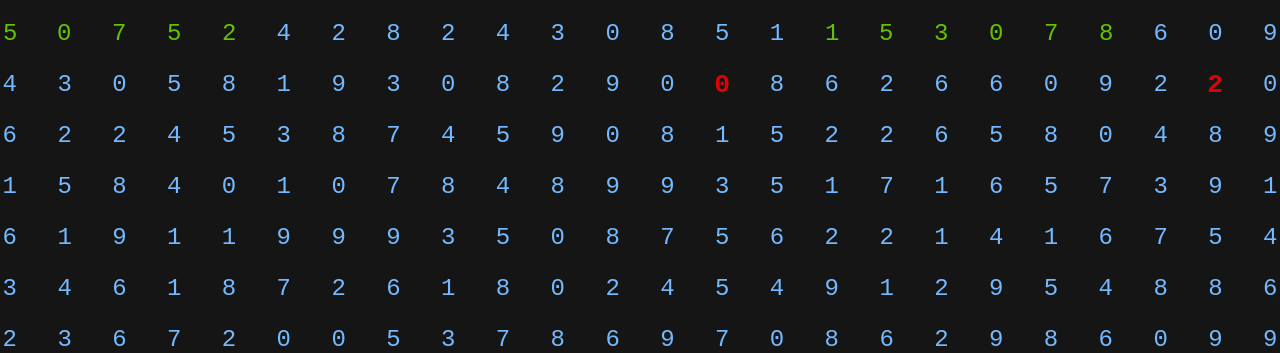
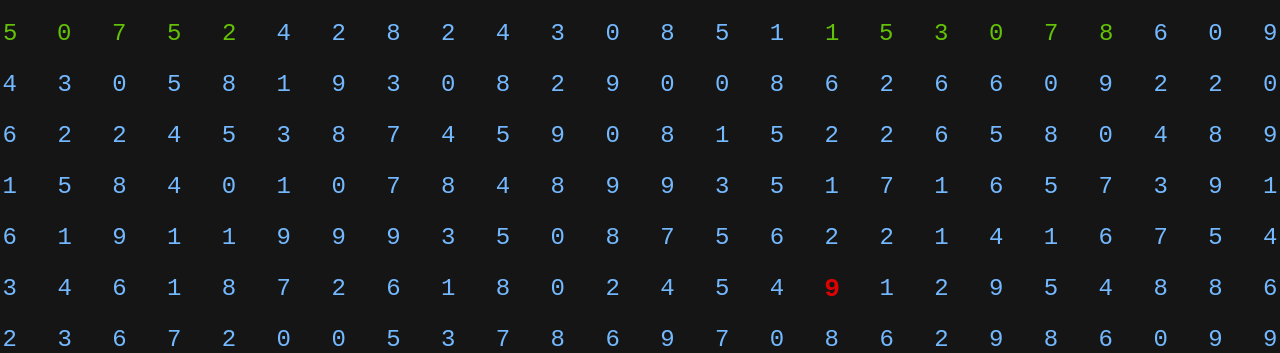
Before and after one commit to Authority-eden/eden.exe, a React (Vite) app: page / in a window 1280 px wide. Shown: the part 341-694 px from the top of the page. Built offline with nearby package versions, Linux system fonts and the light colour scheme.

Commit message:
Working different special numbers riddle pages

```diff
--- a/src/pages/AgentWorkPage/components/EnigmaNumber/index.jsx
+++ b/src/pages/AgentWorkPage/components/EnigmaNumber/index.jsx
@@ -1,13 +1,12 @@
 import { useState } from "react";
 import "./enigmaNumber.css";
-
-const riddlePages = ["color_coded", "cut_throat"];
 
 export default function EnigmaNumber({
   isSpecial,
   isPartOfSequence,
   value,
   id,
+  riddlePage,
 }) {
   // Define the possible classes that the numbers can be part of
   const classes = [
@@ -22,12 +21,16 @@ export default function EnigmaNumber({
 
   function OpenPage() {
     if (isSpecial) {
-      // TODO: make position relative
-      window.open(
-        `/${riddlePages[n]}`,
-        "_blank",
-        "width=900, height=600, top=100, left=300"
-      );
+      const page = riddlePage;
+      if (page) {
+        window.open(
+          `/${page}`,
+          "_blank",
+          "width=900, height=600, top=100, left=300"
+        );
+      } else {
+        alert("No riddle assigned to this number.");
+      }
       setClassName("numbers visited-special-number");
     }
   }
--- a/src/pages/AgentWorkPage/components/NumbersContainer/index.jsx
+++ b/src/pages/AgentWorkPage/components/NumbersContainer/index.jsx
@@ -2,6 +2,8 @@ import { useEffect, useState } from "react";
 import EnigmaNumber from "../EnigmaNumber";
 import SelectionBoxOverlay from "../SelectionBoxOverlay";
 import "./numbers.css";
+
+const riddleNames = ["color_coded", "cut_throat"];
 
 export default function NumbersContainer({
   cells = 600,
@@ -42,6 +44,7 @@ export default function NumbersContainer({
             value={item.value}
             isSpecial={item.isSpecial}
             isPartOfSequence={item.isSequence}
+            riddlePage={item.riddlePage}
           />
         ))}
       </div>
@@ -60,33 +63,27 @@ function generateTemplateColumnOption(value) {
   return `repeat(${value}, 1fr)`;
 }
 
+// Generate the grid of number with injected sequences and special numbers leading to a different page each
 function generateGrid(cells, columns, specialCount, targetSequences) {
-  // Array of the numbers for the grid
   const numbersArray = new Array(cells)
     .fill(null)
     .map(() => Math.floor(Math.random() * 10));
-  // Track sequence positions
+
   const sequenceIndices = new Set();
   const insertedSequences = [];
 
-  // Inject each sequence at a unique random position without overlap and
+  // Insert sequences
   targetSequences.forEach((seq) => {
     let inserted = false;
     while (!inserted) {
       const pos = Math.floor(Math.random() * (cells - seq.length));
-
-      // Calculate row and column
       const row = Math.floor(pos / columns);
       const col = pos % columns;
-
-      // Ensure it fits in the current row
       if (col + seq.length > columns) continue;
 
-      // Ensure no overlap
       const overlap = seq.some((_, i) => sequenceIndices.has(pos + i));
       if (overlap) continue;
 
-      // Insert
       seq.forEach((num, i) => {
         numbersArray[pos + i] = num;
         sequenceIndices.add(pos + i);
@@ -97,25 +94,46 @@ function generateGrid(cells, columns, specialCount, targetSequences) {
     }
   });
 
-  // Generate specialIndices that do not overlap with sequenceIndices
-  const specialIndices = new Set();
-  while (
-    specialIndices.size < Math.min(specialCount, cells - sequenceIndices.size)
-  ) {
-    const idx = Math.floor(Math.random() * cells);
-    if (!sequenceIndices.has(idx)) {
-      specialIndices.add(idx);
-      sequenceIndices.add(idx); // Optionally reserve it
-    }
+  // Riddles list – must match specialCount length
+  const riddleNames = ["color_coded", "cut_throat"]; // Add more if needed
+  if (riddleNames.length !== specialCount) {
+    throw new Error("Riddle count must match specialCount.");
   }
 
-  // Create the grid
-  const numbers = numbersArray.map((num, idx) => ({
-    id: idx,
-    value: num,
-    isSpecial: specialIndices.has(idx),
-    isSequence: sequenceIndices.has(idx),
+  // Generate special cells with exact 1:1 mapping to riddles
+  const availableIndices = [...Array(cells).keys()].filter(
+    (i) => !sequenceIndices.has(i)
+  );
+
+  const shuffledIndices = shuffleArray(availableIndices).slice(0, specialCount);
+  const specialCells = shuffledIndices.map((idx, i) => ({
+    idx,
+    riddle: riddleNames[i],
   }));
+
+  const specialIndexSet = new Set(specialCells.map((item) => item.idx));
+
+  // Final grid
+  const numbers = numbersArray.map((num, idx) => {
+    const special = specialCells.find((item) => item.idx === idx);
+    return {
+      id: idx,
+      value: num,
+      isSpecial: !!special,
+      isSequence: sequenceIndices.has(idx),
+      riddlePage: special?.riddle || null, // will never be null
+    };
+  });
 
   return numbers;
 }
+
+// Fisher-Yates shuffle
+function shuffleArray(array) {
+  const arr = [...array];
+  for (let i = arr.length - 1; i > 0; i--) {
+    const j = Math.floor(Math.random() * (i + 1));
+    [arr[i], arr[j]] = [arr[j], arr[i]];
+  }
+  return arr;
+}
```
